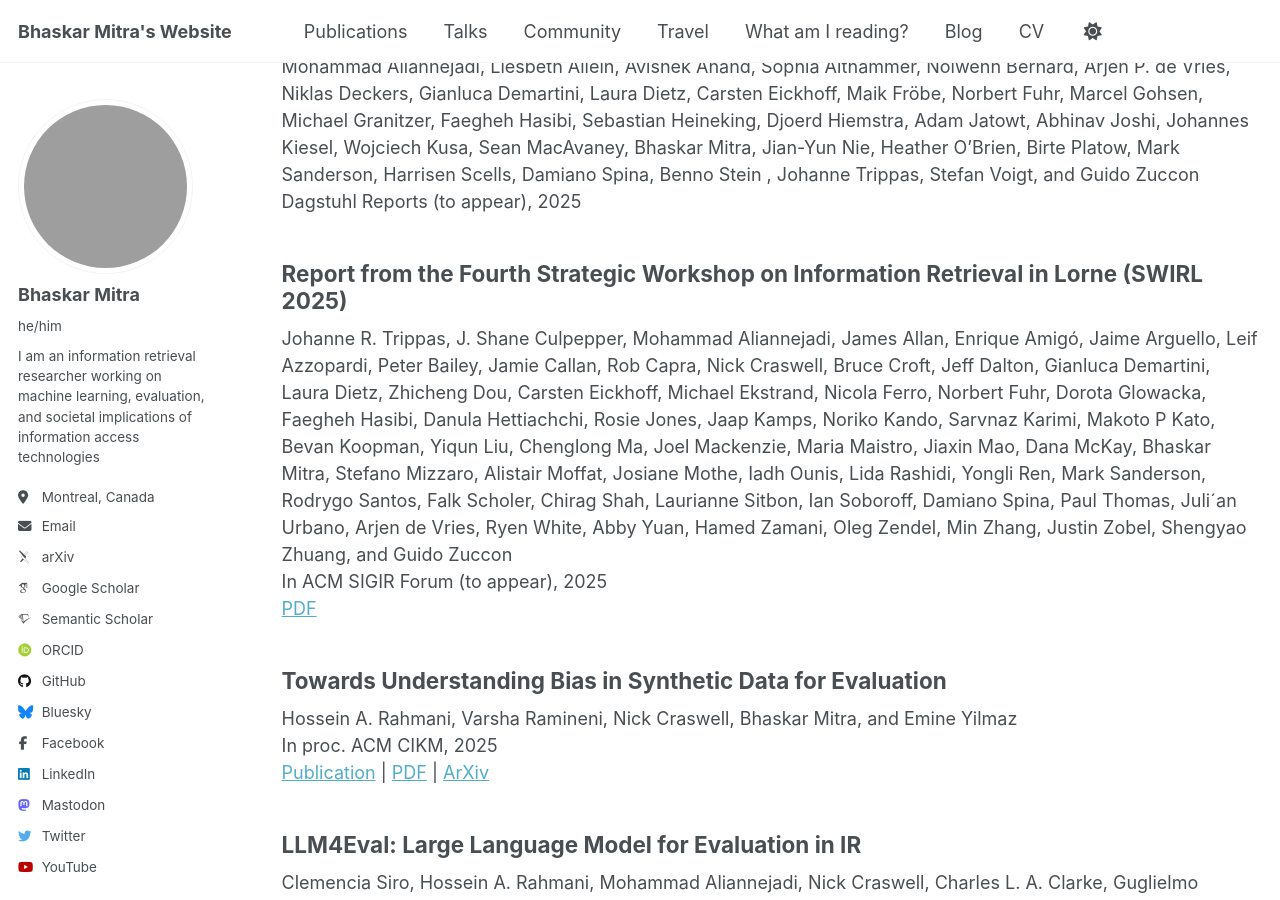
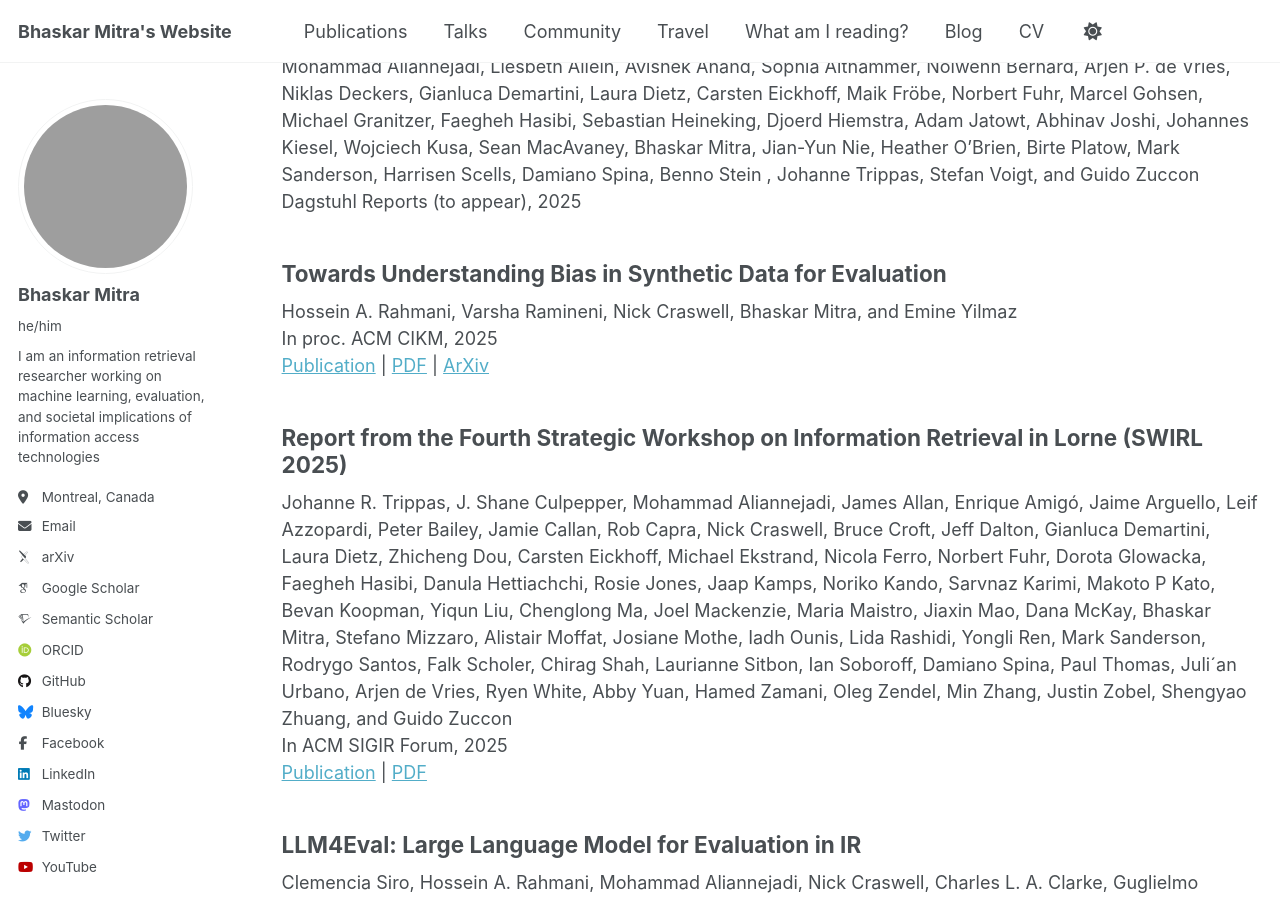
Before and after one commit to bhaskar-mitra/bhaskar-mitra.github.io, a Jekyll site: the page built from _pages/publications.html, in a window 1280 px wide and 900 px high, scrolled down 715 px. Built offline with Jekyll 4.4.1, drawn with Linux system fonts in a browser that asks for light colours; some web fonts are replaced; grey boxes are pictures that could not be loaded.

Commit message:
Update publications.html

```diff
--- a/_pages/publications.html
+++ b/_pages/publications.html
@@ -33,16 +33,16 @@ author_profile: true
     Dagstuhl Reports (to appear), 2025
   </article>
   <article class="archive__item" itemscope itemtype="http://schema.org/CreativeWork">
-    <h2>Report from the Fourth Strategic Workshop on Information Retrieval in Lorne (SWIRL 2025)</h2>
-    Johanne R. Trippas, J. Shane Culpepper, Mohammad Aliannejadi, James Allan, Enrique Amigó, Jaime Arguello, Leif Azzopardi, Peter Bailey, Jamie Callan, Rob Capra, Nick Craswell, Bruce Croft, Jeff Dalton, Gianluca Demartini, Laura Dietz, Zhicheng Dou, Carsten Eickhoff, Michael Ekstrand, Nicola Ferro, Norbert Fuhr, Dorota Glowacka, Faegheh Hasibi, Danula Hettiachchi, Rosie Jones, Jaap Kamps, Noriko Kando, Sarvnaz Karimi, Makoto P Kato, Bevan Koopman, Yiqun Liu, Chenglong Ma, Joel Mackenzie, Maria Maistro, Jiaxin Mao, Dana McKay, Bhaskar Mitra, Stefano Mizzaro, Alistair Moffat, Josiane Mothe, Iadh Ounis, Lida Rashidi, Yongli Ren, Mark Sanderson, Rodrygo Santos, Falk Scholer, Chirag Shah, Laurianne Sitbon, Ian Soboroff, Damiano Spina, Paul Thomas, Juli´an Urbano, Arjen de Vries, Ryen White, Abby Yuan, Hamed Zamani, Oleg Zendel, Min Zhang, Justin Zobel, Shengyao Zhuang, and Guido Zuccon<br/>
-    In ACM SIGIR Forum (to appear), 2025<br/>
-    <a href="../showpdf/?file=SWIRL-2025-Preprint">PDF</a>
-  </article>
-  <article class="archive__item" itemscope itemtype="http://schema.org/CreativeWork">
     <h2>Towards Understanding Bias in Synthetic Data for Evaluation</h2>
     Hossein A. Rahmani, Varsha Ramineni, Nick Craswell, Bhaskar Mitra, and Emine Yilmaz<br/>
     In proc. ACM CIKM, 2025<br/>
     <a href="https://dl.acm.org/doi/10.1145/3746252.3760908">Publication</a> | <a href="../showpdf/?file=3746252.3760908">PDF</a> | <a href="https://arxiv.org/abs/2506.10301">ArXiv</a>
+  </article>
+  <article class="archive__item" itemscope itemtype="http://schema.org/CreativeWork">
+    <h2>Report from the Fourth Strategic Workshop on Information Retrieval in Lorne (SWIRL 2025)</h2>
+    Johanne R. Trippas, J. Shane Culpepper, Mohammad Aliannejadi, James Allan, Enrique Amigó, Jaime Arguello, Leif Azzopardi, Peter Bailey, Jamie Callan, Rob Capra, Nick Craswell, Bruce Croft, Jeff Dalton, Gianluca Demartini, Laura Dietz, Zhicheng Dou, Carsten Eickhoff, Michael Ekstrand, Nicola Ferro, Norbert Fuhr, Dorota Glowacka, Faegheh Hasibi, Danula Hettiachchi, Rosie Jones, Jaap Kamps, Noriko Kando, Sarvnaz Karimi, Makoto P Kato, Bevan Koopman, Yiqun Liu, Chenglong Ma, Joel Mackenzie, Maria Maistro, Jiaxin Mao, Dana McKay, Bhaskar Mitra, Stefano Mizzaro, Alistair Moffat, Josiane Mothe, Iadh Ounis, Lida Rashidi, Yongli Ren, Mark Sanderson, Rodrygo Santos, Falk Scholer, Chirag Shah, Laurianne Sitbon, Ian Soboroff, Damiano Spina, Paul Thomas, Juli´an Urbano, Arjen de Vries, Ryen White, Abby Yuan, Hamed Zamani, Oleg Zendel, Min Zhang, Justin Zobel, Shengyao Zhuang, and Guido Zuccon<br/>
+    In ACM SIGIR Forum, 2025<br/>
+    <a href="https://sigir.org/wp-content/uploads/2025/09/p06.pdf">Publication</a> | <a href="../showpdf/?file=SWIRL-2025-Preprint">PDF</a>
   </article>
   <article class="archive__item" itemscope itemtype="http://schema.org/CreativeWork">
     <h2>LLM4Eval: Large Language Model for Evaluation in IR</h2>
```
